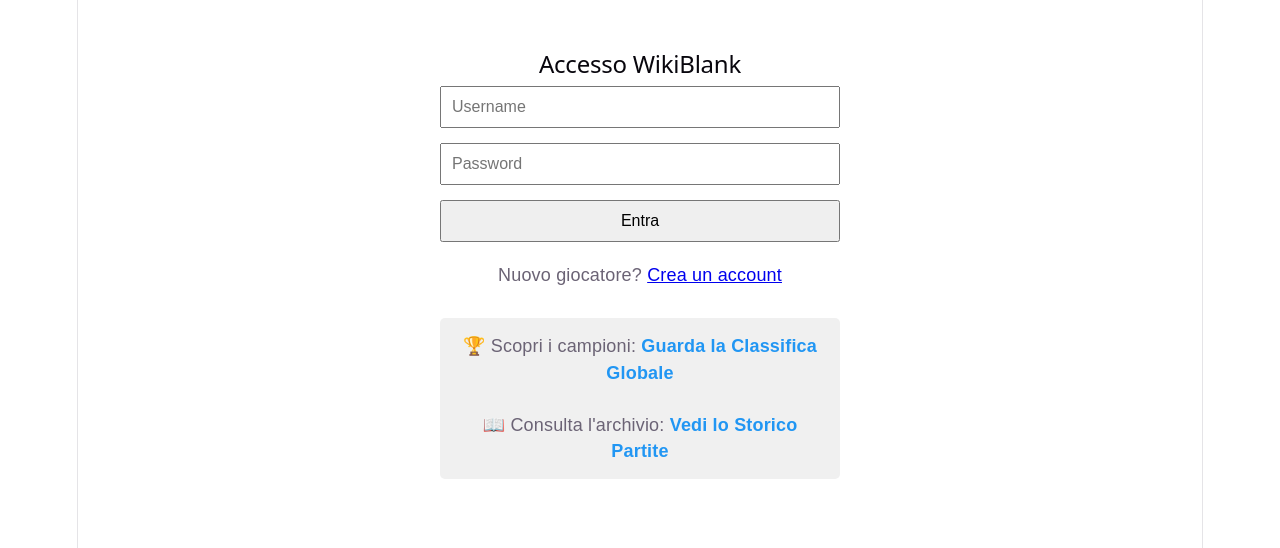
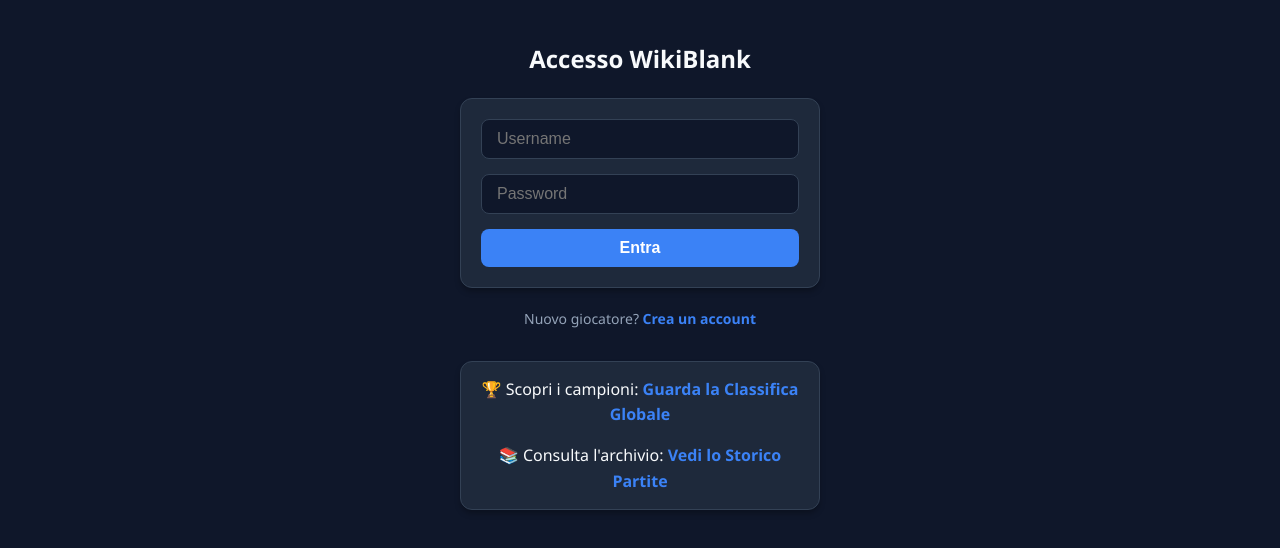
Before and after one commit to gian-o-land/progetto-techweb, a React (Vite) app in the folder wiki-blank-frontend/: page /login in a window 1280 px wide. Shown: the top 548 px of the page. Built offline with nearby package versions, Linux system fonts and the light colour scheme.

Commit message:
miglioramento grafico

```diff
--- a/wiki-blank-frontend/src/index.css
+++ b/wiki-blank-frontend/src/index.css
@@ -1,111 +1,144 @@
+/* src/index.css */
+
+/* 1. Variabili Dark Theme */
 :root {
-  --text: #6b6375;
-  --text-h: #08060d;
-  --bg: #fff;
-  --border: #e5e4e7;
-  --code-bg: #f4f3ec;
-  --accent: #aa3bff;
-  --accent-bg: rgba(170, 59, 255, 0.1);
-  --accent-border: rgba(170, 59, 255, 0.5);
-  --social-bg: rgba(244, 243, 236, 0.5);
-  --shadow:
-    rgba(0, 0, 0, 0.1) 0 10px 15px -3px, rgba(0, 0, 0, 0.05) 0 4px 6px -2px;
-
-  --sans: system-ui, 'Segoe UI', Roboto, sans-serif;
-  --heading: system-ui, 'Segoe UI', Roboto, sans-serif;
-  --mono: ui-monospace, Consolas, monospace;
-
-  font: 18px/145% var(--sans);
-  letter-spacing: 0.18px;
-  color-scheme: light dark;
-  color: var(--text);
-  background: var(--bg);
-  font-synthesis: none;
-  text-rendering: optimizeLegibility;
-  -webkit-font-smoothing: antialiased;
-  -moz-osx-font-smoothing: grayscale;
-
-  @media (max-width: 1024px) {
-    font-size: 16px;
-  }
+  --primary-color: #3b82f6; /* Blu acceso */
+  --primary-hover: #60a5fa;
+  --bg-color: #0f172a;      /* Sfondo scuro profondo */
+  --card-bg: #1e293b;       /* Sfondo riquadri leggermente più chiaro */
+  --text-main: #f8fafc;     /* Testo bianco/grigio chiaro */
+  --text-muted: #94a3b8;    /* Testo secondario */
+  --border-color: #334155;  /* Bordi scuri */
+  --success-color: #10b981; /* Verde smeraldo */
+  --danger-color: #ef4444;  /* Rosso */
+  --warning-color: #f59e0b; /* Giallo/Oro */
+  --badge-neutral: #475569; /* Grigio per badge categorie */
+  --font-main: 'Segoe UI', Roboto, Helvetica, Arial, sans-serif;
 }
 
-@media (prefers-color-scheme: dark) {
-  :root {
-    --text: #9ca3af;
-    --text-h: #f3f4f6;
-    --bg: #16171d;
-    --border: #2e303a;
-    --code-bg: #1f2028;
-    --accent: #c084fc;
-    --accent-bg: rgba(192, 132, 252, 0.15);
-    --accent-border: rgba(192, 132, 252, 0.5);
-    --social-bg: rgba(47, 48, 58, 0.5);
-    --shadow:
-      rgba(0, 0, 0, 0.4) 0 10px 15px -3px, rgba(0, 0, 0, 0.25) 0 4px 6px -2px;
-  }
-
-  #social .button-icon {
-    filter: invert(1) brightness(2);
-  }
-}
-
-#root {
-  width: 1126px;
-  max-width: 100%;
-  margin: 0 auto;
-  text-align: center;
-  border-inline: 1px solid var(--border);
-  min-height: 100svh;
-  display: flex;
-  flex-direction: column;
+/* 2. Reset Base */
+* {
   box-sizing: border-box;
+  margin: 0;
+  padding: 0;
 }
 
 body {
-  margin: 0;
+  background-color: var(--bg-color);
+  color: var(--text-main);
+  font-family: var(--font-main);
+  line-height: 1.6;
 }
 
-h1,
-h2 {
-  font-family: var(--heading);
-  font-weight: 500;
-  color: var(--text-h);
+/* 3. Classi di Layout */
+.container {
+  max-width: 800px;
+  margin: 40px auto;
+  padding: 0 20px;
 }
 
-h1 {
-  font-size: 56px;
-  letter-spacing: -1.68px;
-  margin: 32px 0;
-  @media (max-width: 1024px) {
-    font-size: 36px;
-    margin: 20px 0;
-  }
-}
-h2 {
-  font-size: 24px;
-  line-height: 118%;
-  letter-spacing: -0.24px;
-  margin: 0 0 8px;
-  @media (max-width: 1024px) {
-    font-size: 20px;
-  }
-}
-p {
-  margin: 0;
+.auth-container {
+  max-width: 400px;
 }
 
-code,
-.counter {
-  font-family: var(--mono);
-  display: inline-flex;
-  border-radius: 4px;
-  color: var(--text-h);
+.card {
+  background-color: var(--card-bg);
+  border: 1px solid var(--border-color);
+  border-radius: 12px;
+  padding: 20px;
+  box-shadow: 0 4px 6px -1px rgba(0, 0, 0, 0.3);
+  margin-bottom: 20px;
 }
 
-code {
+/* 4. Tipografia */
+.title {
+  color: var(--text-main);
+  margin-bottom: 20px;
+  font-size: 24px;
+}
+
+.text-center { text-align: center; }
+.text-danger { color: var(--danger-color); margin-bottom: 10px; }
+.text-muted { color: var(--text-muted); font-size: 14px; }
+.link-text { color: var(--primary-color); text-decoration: none; font-weight: bold; transition: color 0.2s; }
+.link-text:hover { color: var(--primary-hover); text-decoration: underline; }
+
+/* 5. Input e Select */
+.input-field, .select-field {
+  padding: 10px 15px;
+  border: 1px solid var(--border-color);
+  border-radius: 8px;
+  font-size: 16px;
+  background-color: #0f172a;
+  color: var(--text-main);
+  outline: none;
+  transition: border-color 0.2s, box-shadow 0.2s;
+  width: 100%;
+}
+
+.input-field:focus, .select-field:focus {
+  border-color: var(--primary-color);
+  box-shadow: 0 0 0 3px rgba(59, 130, 246, 0.2);
+}
+
+/* 6. Bottoni */
+.btn {
+  padding: 10px 20px;
+  border: 1px solid var(--border-color);
+  background-color: transparent;
+  color: var(--text-main);
+  border-radius: 8px;
+  font-size: 16px;
+  font-weight: 600;
+  cursor: pointer;
+  transition: all 0.2s ease;
+  display: inline-flex;
+  align-items: center;
+  justify-content: center;
+}
+
+.btn:hover { background-color: rgba(255, 255, 255, 0.05); }
+.btn:disabled { opacity: 0.6; cursor: not-allowed; }
+
+.btn-primary { background-color: var(--primary-color); color: white; border: none; }
+.btn-primary:hover:not(:disabled) { background-color: var(--primary-hover); transform: translateY(-1px); }
+
+.btn-success { background-color: var(--success-color); color: white; border: none; }
+.btn-danger { background-color: var(--danger-color); color: white; border: none; }
+
+/* 7. Flexbox Utilities */
+.flex-row { display: flex; gap: 15px; align-items: center; flex-wrap: wrap; }
+.flex-col { display: flex; flex-direction: column; gap: 15px; }
+.space-between { display: flex; justify-content: space-between; align-items: center; }
+
+/* 8. Badge e Tabelle */
+.badge {
+  padding: 4px 10px;
+  border-radius: 12px;
+  font-size: 12px;
+  font-weight: bold;
+  text-transform: capitalize;
+}
+.badge-success { background-color: rgba(16, 185, 129, 0.2); color: #34d399; }
+.badge-danger { background-color: rgba(239, 68, 68, 0.2); color: #f87171; }
+.badge-neutral { background-color: var(--badge-neutral); color: white; }
+
+.table { width: 100%; border-collapse: collapse; text-align: left; margin-top: 10px; }
+.table th { padding: 12px; border-bottom: 2px solid var(--border-color); color: var(--text-muted); }
+.table td { padding: 12px; border-bottom: 1px solid var(--border-color); }
+.table tr:hover { background-color: rgba(255, 255, 255, 0.02); }
+
+/* 9. Testo Wikipedia */
+.obfuscated-text-container {
+  background-color: #0f172a;
+  padding: 25px;
+  border-radius: 8px;
+  border: 1px solid var(--border-color);
+  line-height: 1.8;
   font-size: 15px;
-  line-height: 135%;
-  padding: 4px 8px;
-  background: var(--code-bg);
+  white-space: pre-wrap;
+  font-family: 'Georgia', serif;
+  color: #e2e8f0;
+  max-height: 200px;
+  overflow-y: auto;
 }
--- a/wiki-blank-frontend/src/pages/GamePage.tsx
+++ b/wiki-blank-frontend/src/pages/GamePage.tsx
@@ -1,5 +1,5 @@
 import React, { useState, useEffect } from 'react';
-import { useNavigate } from 'react-router-dom';
+import { useNavigate, Navigate } from 'react-router-dom';
 
 interface GameData {
   gameId: number;
@@ -19,16 +19,9 @@ export default function GamePage() {
   const [titleGuess, setTitleGuess] = useState('');
   const [message, setMessage] = useState('');
   const navigate = useNavigate();
-
-  const getToken = () => localStorage.getItem('token');
+  const token = localStorage.getItem('token');
 
   useEffect(() => {
-    const token = getToken();
-    if (!token) {
-      navigate('/login');
-      return;
-    }
-
     // Cerca una partita in corso al caricamento della pagina
     const fetchCurrentGame = async () => {
       try {
@@ -46,7 +39,11 @@ export default function GamePage() {
     };
 
     fetchCurrentGame();
-  }, [navigate]);
+  }, [navigate, token]);
+
+  if (!token) {
+    return <Navigate to="/login" replace />;
+  }
 
   const startGame = async () => {
     try {
@@ -56,7 +53,7 @@ export default function GamePage() {
         method: 'POST',
         headers: {
           'Content-Type': 'application/json',
-          'Authorization': `Bearer ${getToken()}` },
+          'Authorization': `Bearer ${token}` },
           body: JSON.stringify({ category })
       });
       const data = await res.json();
@@ -78,7 +75,7 @@ export default function GamePage() {
     try {
       const res = await fetch(`http://localhost:3000/api/games/${gameData.gameId}/guess`, {
         method: 'POST',
-        headers: { 'Content-Type': 'application/json', 'Authorization': `Bearer ${getToken()}` },
+        headers: { 'Content-Type': 'application/json', 'Authorization': `Bearer ${token}` },
         body: JSON.stringify({ word: wordGuess })
       });
       const data = await res.json();
@@ -101,7 +98,7 @@ export default function GamePage() {
     try {
       const res = await fetch(`http://localhost:3000/api/games/${gameData.gameId}/guess-title`, {
         method: 'POST',
-        headers: { 'Content-Type': 'application/json', 'Authorization': `Bearer ${getToken()}` },
+        headers: { 'Content-Type': 'application/json', 'Authorization': `Bearer ${token}` },
         body: JSON.stringify({ title: titleGuess })
       });
       const data = await res.json();
@@ -132,7 +129,7 @@ export default function GamePage() {
     try {
       const res = await fetch(`http://localhost:3000/api/games/${gameData.gameId}/surrender`, {
         method: 'POST',
-        headers: { 'Authorization': `Bearer ${getToken()}` }
+        headers: { 'Authorization': `Bearer ${token}` }
       });
       const data = await res.json();
       if (res.ok) {
@@ -153,26 +150,28 @@ export default function GamePage() {
   };
 
   return (
-    <div style={{ maxWidth: '800px', margin: '0 auto', padding: '20px', fontFamily: 'sans-serif' }}>
-      <div style={{ display: 'flex', justifyContent: 'space-between', alignItems: 'center' }}>
-        <h2>WikiBlank</h2>
-        <div style={{ display: 'flex', gap: '10px' }}>
-          <button onClick={() => navigate('/history')} style={{ padding: '5px 10px', cursor: 'pointer' }}>Storico</button>
-          <button onClick={() => navigate('/leaderboard')} style={{ padding: '5px 10px', cursor: 'pointer' }}>Classifica</button>
-          <button onClick={handleLogout} style={{ padding: '5px 10px', cursor: 'pointer' }}>Logout</button>
+    <div className="container">
+      <div className="space-between" style={{ marginBottom: '20px' }}>
+        <h2 className="title">WikiBlank</h2>
+        <div className="flex-row">
+          <button className="btn btn-primary" onClick={() => navigate('/leaderboard')}>Classifica</button>
+          <button className="btn btn-primary" onClick={() => navigate('/history')}>Storico</button>
+          <button className="btn btn-danger" onClick={handleLogout}>Esci</button>
         </div>
       </div>
 
-      <div style={{ margin: '20px 0', padding: '10px', backgroundColor: '#f0f0f0', borderRadius: '5px' }}>
-        <strong>Stato:</strong> {message}
-      </div>
+      {message && (
+        <div className="card" style={{ backgroundColor: '#e0f2fe', borderColor: '#bae6fd', color: '#0369a1' }}>
+          {message}
+        </div>
+      )}
 
       {!gameData ? (
-        <div style={{ display: 'flex', flexDirection: 'column', gap: '15px', alignItems: 'flex-start', margin: '20px 0' }}>
+        <div className="card flex-row">
           <select
+            className="select-field"
             value={category}
             onChange={(e) => setCategory(e.target.value)}
-            style={{ padding: '10px', fontSize: '16px', borderRadius: '5px', cursor: 'pointer' }}
           >
             <option value="" disabled>Seleziona argomento</option>
             <option value="videogioco">Videogioco</option>
@@ -182,71 +181,69 @@ export default function GamePage() {
           </select>
 
           <button
+            className="btn btn-success"
             onClick={startGame}
-            disabled={!category} // Disabilitato se la categoria è una stringa vuota
-            style={{
-              padding: '10px 20px',
-              fontSize: '18px',
-              cursor: category ? 'pointer' : 'not-allowed',
-              backgroundColor: category ? '#4CAF50' : '#cccccc',
-              color: 'white',
-              border: 'none',
-              borderRadius: '5px'
-            }}
+            disabled={!category}
           >
             Nuova Partita
           </button>
         </div>
       ) : (
-        <div>
-          <div style={{ display: 'flex', gap: '20px', marginBottom: '20px' }}>
-            <div><strong>Tentativi:</strong> {gameData.attemptsCount}</div>
+        <>
+          <div className="card space-between">
+            <div>
+              <p><strong>Tentativi:</strong> {gameData.attemptsCount}</p>
+              <p><strong>Parole scoperte:</strong> {gameData.revealedWords.length}</p>
+            </div>
           </div>
 
           {/* Banner Vittoria */}
           {gameData.status === 'WON' && (
-            <div style={{ padding: '15px', backgroundColor: '#e8f5e9', border: '1px solid #4CAF50', borderRadius: '5px', marginBottom: '20px' }}>
-              <h3 style={{ color: '#2e7d32', margin: '0 0 10px 0' }}>Hai Vinto! 🎉</h3>
+            <div className="card" style={{ backgroundColor: '#ecfdf5', borderColor: '#10b981' }}>
+              <h3 style={{ color: 'var(--success-color)', marginBottom: '10px' }}>Hai Vinto! 🎉</h3>
               <p>Tempo impiegato: <strong>{gameData.timeElapsedSec} secondi</strong></p>
-              <div style={{ display: 'flex', gap: '10px', marginTop: '15px' }}>
-                <button onClick={() => { setGameData(null); setMessage(''); }} style={{ padding: '10px 15px', cursor: 'pointer', backgroundColor: '#4CAF50', color: 'white', border: 'none', borderRadius: '5px' }}>Nuova Partita</button>
-                <button onClick={() => navigate('/leaderboard')} style={{ padding: '10px 15px', cursor: 'pointer', backgroundColor: '#2196F3', color: 'white', border: 'none', borderRadius: '5px' }}>Vedi Classifica</button>
+              <div className="flex-row" style={{ marginTop: '15px' }}>
+                <button className="btn btn-success" onClick={() => { setGameData(null); setMessage(''); }}>Nuova Partita</button>
               </div>
             </div>
           )}
 
           {/* Banner Sconfitta */}
           {gameData.status === 'LOST' && (
-            <div style={{ padding: '15px', backgroundColor: '#ffebee', border: '1px solid #f44336', borderRadius: '5px', marginBottom: '20px' }}>
-              <h3 style={{ color: '#c62828', margin: '0 0 10px 0' }}>Ti sei arreso 🏳️</h3>
+            <div className="card" style={{ backgroundColor: '#fef2f2', borderColor: '#ef4444' }}>
+              <h3 style={{ color: 'var(--danger-color)', marginBottom: '10px' }}>Ti sei arreso 🏳️</h3>
               <p>Il titolo dell'articolo era: <strong>{gameData.articleTitle}</strong></p>
               <p>Tempo impiegato: <strong>{gameData.timeElapsedSec} secondi</strong></p>
-              <div style={{ display: 'flex', gap: '10px', marginTop: '15px' }}>
-                <button onClick={() => { setGameData(null); setMessage(''); }} style={{ padding: '10px 15px', cursor: 'pointer', backgroundColor: '#4CAF50', color: 'white', border: 'none', borderRadius: '5px' }}>Scegli un nuovo articolo</button>
+              <div className="flex-row" style={{ marginTop: '15px' }}>
+                <button className="btn btn-success" onClick={() => { setGameData(null); setMessage(''); }}>Scegli un nuovo articolo</button>
               </div>
             </div>
           )}
 
+          {/* Form di gioco */}
           {gameData.status !== 'WON' && gameData.status !== 'LOST' && (
-            <div style={{ display: 'flex', gap: '20px', marginBottom: '20px', alignItems: 'center' }}>
-              <form onSubmit={handleWordGuess} style={{ display: 'flex', gap: '5px' }}>
-                <input value={wordGuess} onChange={(e) => setWordGuess(e.target.value)} placeholder="Indovina una parola" style={{ padding: '8px' }} />
-                <button type="submit" style={{ padding: '8px', cursor: 'pointer' }}>Invia</button>
+            <div className="card flex-row">
+              <form onSubmit={handleWordGuess} className="flex-row">
+                <input className="input-field" value={wordGuess} onChange={(e) => setWordGuess(e.target.value)} placeholder="Indovina parola" />
+                <button type="submit" className="btn btn-primary">Invia</button>
               </form>
-              <form onSubmit={handleTitleGuess} style={{ display: 'flex', gap: '5px' }}>
-                <input value={titleGuess} onChange={(e) => setTitleGuess(e.target.value)} placeholder="Indovina il titolo!" style={{ padding: '8px', borderColor: 'gold' }} />
-                <button type="submit" style={{ padding: '8px', cursor: 'pointer', backgroundColor: 'gold', border: '1px solid darkgoldenrod' }}>Risolvi</button>
+
+              <form onSubmit={handleTitleGuess} className="flex-row">
+                <input className="input-field" style={{ borderColor: 'var(--warning-color)' }} value={titleGuess} onChange={(e) => setTitleGuess(e.target.value)} placeholder="Indovina il titolo!" />
+                <button type="submit" className="btn" style={{ backgroundColor: 'var(--warning-color)', color: 'white' }}>Risolvi</button>
               </form>
-              <button onClick={handleSurrender} style={{ padding: '8px 15px', cursor: 'pointer', backgroundColor: '#f44336', color: 'white', border: 'none', marginLeft: 'auto' }}>
+
+              <button className="btn btn-danger" onClick={handleSurrender} style={{ marginLeft: 'auto' }}>
                 Mi Arrendo
               </button>
             </div>
           )}
 
-          <div style={{ lineHeight: '1.8', fontSize: '16px', whiteSpace: 'pre-wrap', backgroundColor: '#fff', padding: '20px', border: '1px solid #ccc', borderRadius: '5px' }}>
+          {/* Testo Offuscato */}
+          <div className="obfuscated-text-container">
             {gameData.obfuscatedText}
           </div>
-        </div>
+        </>
       )}
     </div>
   );
--- a/wiki-blank-frontend/src/pages/LeaderboardPage.tsx
+++ b/wiki-blank-frontend/src/pages/LeaderboardPage.tsx
@@ -9,13 +9,12 @@ interface LeaderboardEntry {
 
 export default function LeaderboardPage() {
   const [leaderboard, setLeaderboard] = useState<LeaderboardEntry[]>([]);
-  const [selectedCategory, setSelectedCategory] = useState('generale'); // "generale" è il default
+  const [selectedCategory, setSelectedCategory] = useState('generale');
   const navigate = useNavigate();
 
   useEffect(() => {
     const fetchLeaderboard = async () => {
       try {
-        // Aggiungiamo la categoria come query parameter nell'URL
         const res = await fetch(`http://localhost:3000/api/games/leaderboard?category=${selectedCategory}`);
         if (res.ok) {
           const data = await res.json();
@@ -27,24 +26,23 @@ export default function LeaderboardPage() {
     };
 
     fetchLeaderboard();
-  }, [selectedCategory]); // <--- Ricarica i dati ogni volta che cambia la categoria
+  }, [selectedCategory]);
 
   return (
-    <div style={{ maxWidth: '600px', margin: '50px auto', fontFamily: 'sans-serif' }}>
-      <div style={{ display: 'flex', justifyContent: 'space-between', alignItems: 'center' }}>
-        <h2>🏆 Classifica WikiBlank</h2>
-        <button onClick={() => navigate('/')} style={{ padding: '8px 12px', cursor: 'pointer' }}>
-          Torna al Gioco
-        </button>
+    <div className="container" style={{ maxWidth: '600px' }}>
+      <div className="space-between" style={{ marginBottom: '20px' }}>
+        <h2 className="title" style={{ marginBottom: 0 }}>🏆 Classifica WikiBlank</h2>
+        <button className="btn" onClick={() => navigate('/')}>Torna al Gioco</button>
       </div>
 
-      <div style={{ margin: '20px 0', padding: '15px', backgroundColor: '#f9f9f9', borderRadius: '5px', display: 'flex', alignItems: 'center', gap: '15px' }}>
+      <div className="card flex-row">
         <label htmlFor="category-select" style={{ fontWeight: 'bold' }}>Filtra per Categoria:</label>
         <select
           id="category-select"
+          className="select-field"
+          style={{ width: 'auto' }}
           value={selectedCategory}
           onChange={(e) => setSelectedCategory(e.target.value)}
-          style={{ padding: '8px', fontSize: '16px', borderRadius: '4px', cursor: 'pointer' }}
         >
           <option value="generale">Generale (Tutte le categorie)</option>
           <option value="videogioco">Videogiochi</option>
@@ -54,32 +52,34 @@ export default function LeaderboardPage() {
         </select>
       </div>
 
-      <table style={{ width: '100%', borderCollapse: 'collapse', textAlign: 'left', marginTop: '10px' }}>
+      <div className="card" style={{ padding: 0, overflow: 'hidden' }}>
+        <table className="table">
           <thead>
-          <tr style={{ backgroundColor: '#f2f2f2', borderBottom: '2px solid #ddd' }}>
-            <th style={{ padding: '12px' }}>Pos.</th>
-            <th style={{ padding: '12px' }}>Giocatore</th>
-            <th style={{ padding: '12px' }}>Partite Vinte</th>
-            <th style={{ padding: '12px' }}>Tempo Medio (sec)</th>
+            <tr>
+              <th>Pos.</th>
+              <th>Giocatore</th>
+              <th>Partite Vinte</th>
+              <th>Tempo Medio</th>
             </tr>
           </thead>
           <tbody>
             {leaderboard.length === 0 ? (
               <tr>
-              <td colSpan={4} style={{ padding: '12px', textAlign: 'center' }}>Nessuna partita vinta in questa categoria.</td>
+                <td colSpan={4} className="text-center text-muted">Nessuna partita vinta in questa categoria.</td>
               </tr>
             ) : (
               leaderboard.map((entry, index) => (
-              <tr key={entry.username} style={{ borderBottom: '1px solid #ddd' }}>
-                <td style={{ padding: '12px' }}>{index + 1}</td>
-                <td style={{ padding: '12px', fontWeight: 'bold' }}>{entry.username}</td>
-                <td style={{ padding: '12px' }}>{entry.gamesWon}</td>
-                <td style={{ padding: '12px' }}>{entry.avgTimeSec} s</td>
+                <tr key={entry.username}>
+                  <td>{index + 1}</td>
+                  <td style={{ fontWeight: 'bold' }}>{entry.username}</td>
+                  <td>{entry.gamesWon}</td>
+                  <td>{entry.avgTimeSec} s</td>
                 </tr>
               ))
             )}
           </tbody>
         </table>
       </div>
+    </div>
   );
 }
--- a/wiki-blank-frontend/src/pages/LoginPage.tsx
+++ b/wiki-blank-frontend/src/pages/LoginPage.tsx
@@ -24,11 +24,8 @@ export default function LoginPage() {
         throw new Error(data.error || 'Credenziali non valide');
       }
 
-      // Salva il token e lo username nel browser
       localStorage.setItem('token', data.token);
       localStorage.setItem('username', data.username);
-
-      // Rimanda l'utente alla schermata di gioco principale (che creeremo dopo)
       navigate('/');
     } catch (err) {
       if (err instanceof Error) {
@@ -40,44 +37,45 @@ export default function LoginPage() {
   };
 
   return (
-    <div style={{ maxWidth: '400px', margin: '50px auto', fontFamily: 'sans-serif' }}>
-      <h2>Accesso WikiBlank</h2>
-      {error && <div style={{ color: 'red', marginBottom: '10px' }}>{error}</div>}
+    <div className="container auth-container">
+      <h2 className="title text-center">Accesso WikiBlank</h2>
+      {error && <div className="text-danger text-center">{error}</div>}
 
-      <form onSubmit={handleSubmit} style={{ display: 'flex', flexDirection: 'column', gap: '15px' }}>
+      <form onSubmit={handleSubmit} className="card flex-col">
         <input
           type="text"
+          className="input-field"
           placeholder="Username"
           value={username}
           onChange={(e) => setUsername(e.target.value)}
           required
-          style={{ padding: '10px', fontSize: '16px' }}
         />
         <input
           type="password"
+          className="input-field"
           placeholder="Password"
           value={password}
           onChange={(e) => setPassword(e.target.value)}
           required
-          style={{ padding: '10px', fontSize: '16px' }}
         />
-        <button type="submit" style={{ padding: '10px', fontSize: '16px', cursor: 'pointer' }}>
+        <button type="submit" className="btn btn-primary">
           Entra
         </button>
       </form>
-      <p style={{ marginTop: '20px' }}>
-        Nuovo giocatore? <Link to="/register">Crea un account</Link>
+
+      <p className="text-center text-muted" style={{ marginTop: '20px' }}>
+        Nuovo giocatore? <Link to="/register" className="link-text">Crea un account</Link>
       </p>
-      <div style={{ marginTop: '30px', padding: '15px', backgroundColor: '#f0f0f0', borderRadius: '5px', textAlign: 'center' }}>
-        <span>🏆 Scopri i campioni: </span>
-        <Link to="/leaderboard" style={{ fontWeight: 'bold', textDecoration: 'none', color: '#2196F3' }}>
-          Guarda la Classifica Globale
-        </Link>
-        <br/><br/>
-        <span>📖 Consulta l'archivio: </span>
-        <Link to="/history" style={{ fontWeight: 'bold', textDecoration: 'none', color: '#2196F3' }}>
-          Vedi lo Storico Partite
-        </Link>
+
+      <div className="card text-center flex-col" style={{ marginTop: '30px', padding: '15px' }}>
+        <div>
+          <span>🏆 Scopri i campioni: </span>
+          <Link to="/leaderboard" className="link-text">Guarda la Classifica Globale</Link>
+        </div>
+        <div>
+          <span>📚 Consulta l'archivio: </span>
+          <Link to="/history" className="link-text">Vedi lo Storico Partite</Link>
+        </div>
       </div>
     </div>
   );
```
Also changed, not shown: wiki-blank-frontend/src/pages/HistoryPage.tsx (+20 -38 lines), wiki-blank-frontend/src/pages/RegisterPage.tsx (+10 -10 lines). Lines whose indentation alone changed are shown as unchanged.
